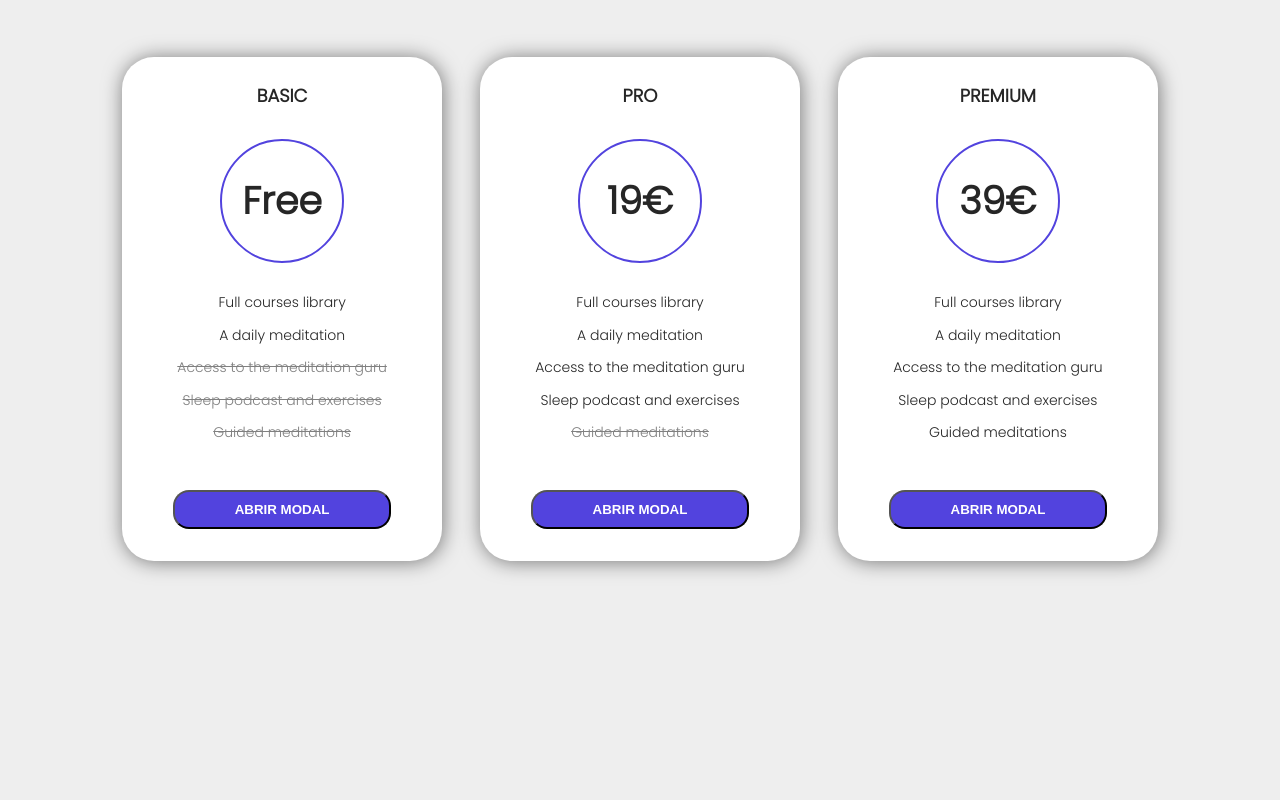
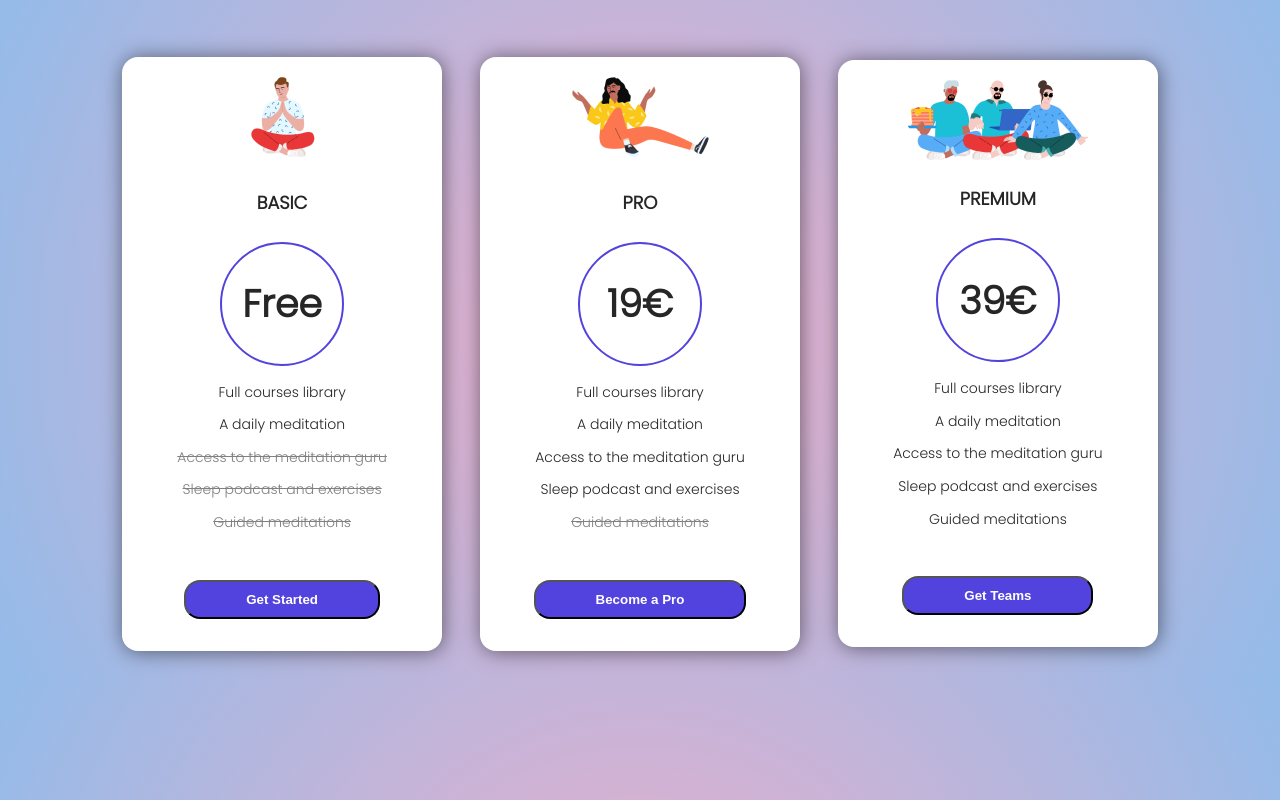
Before and after one commit to eperez045/Price-table, a plain HTML site: page index.html in a window 1280 px wide. Drawn offline with Linux system fonts and the light colour scheme.

Commit message:
last changes

```diff
--- a/index.html
+++ b/index.html
@@ -5,7 +5,8 @@
     <meta charset="UTF-8">
     <meta http-equiv="X-UA-Compatible" content="IE=edge">
     <meta name="viewport" content="width=device-width, initial-scale=1.0">
-    <title>Document</title>
+    <title>Price <Table></Table></title>
+    <link rel="shortcut icon" href="images/premium-3.png" type="image/x-icon">
     <link rel="stylesheet" href="style.css">
     <link rel="preconnect" href="https://fonts.googleapis.com">
     <link rel="preconnect" href="https://fonts.gstatic.com" crossorigin>
@@ -15,6 +16,7 @@
 <body>
     <div class="wrapper">
         <div class="single-price">
+            <img src="./images/free.png" alt="">
             <h1>Basic</h1>
             <div class="price">
                 <h2>Free</h2>
@@ -28,7 +30,7 @@
                 <h4>Sleep podcast and exercises</h4>
                 <h4>Guided meditations</h4>
             </div>
-            <button id="btnModal">Abrir modal</button>
+            <button id="btnModal">Get Started</button>
             <div id="myModal" class="modalContainer">
                 <div class="modal-content">
                     <span class="close">×</span>
@@ -38,6 +40,7 @@
             </div>
         </div>
         <div class="single-price">
+            <img src="./images/normal.png" alt="">
             <h1>Pro</h1>
             <div class="price">
                 <h2>19€</h2>
@@ -51,7 +54,7 @@
             <div class="deals-off">
                 <h4>Guided meditations</h4>
             </div>
-            <button id="btnModal">Abrir modal</button>
+            <button id="btnModal">Become a Pro</button>
             <div id="myModal" class="modalContainer">
                 <div class="modal-content">
                     <span class="close">×</span>
@@ -61,6 +64,12 @@
             </div>
         </div>
         <div class="single-price">
+            <div class="container-img">
+                <img src="./images/premium-1.png" alt="" class="pre1">
+                <img src="./images/premium-2.png" alt="" class="pre2">
+                <img src="./images/premium-3.png" alt="" class="pre3">
+            </div>
+
             <h1>Premium</h1>
             <div class="price">
                 <h2>39€</h2>
@@ -72,7 +81,7 @@
                 <h4>Sleep podcast and exercises</h4>
                 <h4>Guided meditations</h4>
             </div>
-            <button id="btnModal">Abrir modal</button>
+            <button id="btnModal-pre">Get Teams</button>
             <div id="myModal" class="modalContainer">
                 <div class="modal-content">
                     <span class="close">×</span>
--- a/style.css
+++ b/style.css
@@ -1,6 +1,12 @@
 body {
     font-family: 'Poppins', sans-serif;
-    background: #eee;
+    background: rgb(238,174,202);
+    background: radial-gradient(circle, rgba(238,174,202,1) 0%, rgba(148,187,233,1) 100%);
+}
+
+img{
+    margin-top: 20px;
+    transform: matrix(-1, 0, 0, 1, 0, 0);
 }
 
 .wrapper {
@@ -18,7 +24,7 @@ body {
     margin: 1.5%;
     box-shadow: 1px 1px 20px rgba(0, 0, 0, 0.5);
     text-align: center;
-    border-radius: 2rem;
+    border-radius: 1rem;
     transition: 0.9s;
 }
 
@@ -27,13 +33,10 @@ body {
     height: 120px;
     border-radius: 50%;
     border: 2px solid #5243DE;
-    margin: 5% auto 0 auto;
+    margin: 1% auto 0 auto;
     text-align: center;
 }
 
-.deals {
-    margin-top: 10%;
-}
 
 .single-price h1 {
     font-size: 18px;
@@ -82,7 +85,6 @@ body {
     padding: 10px 60px;
     display: inline-block;
     margin: 10% auto;
-    text-transform: uppercase;
     font-weight: bold;
     border-radius: 1rem;
 }
@@ -90,6 +92,22 @@ body {
 .single-price:hover button {
     background: #262626;
     color: #fff;
+}
+.container-img{
+    position: relative;
+    height: 100px;
+}
+.pre1{
+    position: absolute;
+    left: 4em;
+}
+.pre2{
+    position: absolute;
+    left: 7em
+}
+.pre3{
+    position: absolute;
+    left: 10em;
 }
 
 .modalContainer {
```
Also changed, not shown: images/free.png (added), images/normal.png (added), images/premium-1.png (added), images/premium-2.png (added), images/premium-3.png (added).
